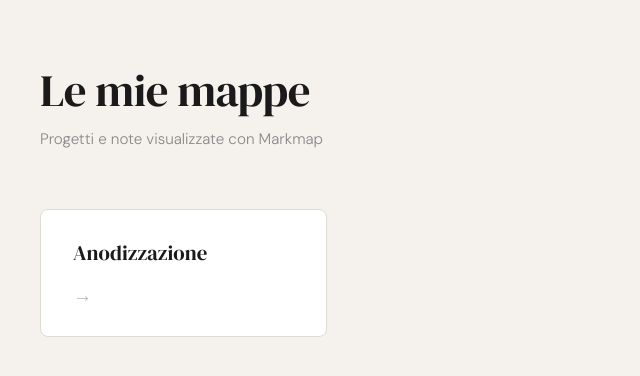
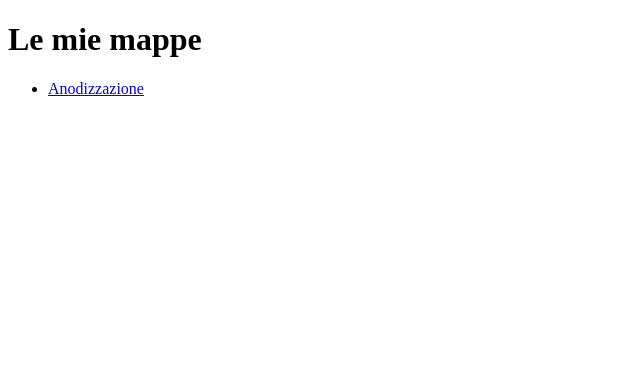
Before and after one commit to Genics74/genics74.github.io, a plain HTML site: page index.html in a window 1280 px wide. Shown: the whole page, without its empty margins (0-640 px from the left). Drawn offline with Linux system fonts and the light colour scheme.

Commit message:
Update index.html

```diff
--- a/index.html
+++ b/index.html
@@ -2,89 +2,12 @@
 <html lang="it">
 <head>
   <meta charset="UTF-8">
-  <meta name="viewport" content="width=device-width, initial-scale=1.0">
   <title>Le mie mappe</title>
-  <style>
-    @import url('https://fonts.googleapis.com/css2?family=DM+Serif+Display&family=DM+Sans:wght@300;400;500&display=swap');
-
-    * { margin: 0; padding: 0; box-sizing: border-box; }
-
-    body {
-      font-family: 'DM Sans', sans-serif;
-      background: #f5f2ed;
-      color: #1a1a1a;
-      min-height: 100vh;
-      padding: 60px 40px;
-    }
-
-    h1 {
-      font-family: 'DM Serif Display', serif;
-      font-size: 2.8rem;
-      font-weight: 400;
-      margin-bottom: 8px;
-      letter-spacing: -0.5px;
-    }
-
-    .subtitle {
-      font-size: 0.95rem;
-      color: #888;
-      font-weight: 300;
-      margin-bottom: 60px;
-    }
-
-    .grid {
-      display: grid;
-      grid-template-columns: repeat(auto-fill, minmax(260px, 1fr));
-      gap: 20px;
-      max-width: 900px;
-    }
-
-    a.card {
-      display: block;
-      background: #fff;
-      border: 1px solid #e0dbd4;
-      border-radius: 8px;
-      padding: 28px 32px;
-      text-decoration: none;
-      color: inherit;
-      transition: transform 0.15s ease, box-shadow 0.15s ease;
-    }
-
-    a.card:hover {
-      transform: translateY(-3px);
-      box-shadow: 0 8px 24px rgba(0,0,0,0.08);
-    }
-
-    .card-title {
-      font-family: 'DM Serif Display', serif;
-      font-size: 1.3rem;
-      font-weight: 400;
-      margin-bottom: 6px;
-    }
-
-    .card-arrow {
-      font-size: 1.2rem;
-      color: #bbb;
-      margin-top: 16px;
-      display: block;
-    }
-  </style>
 </head>
 <body>
-
   <h1>Le mie mappe</h1>
-  <p class="subtitle">Progetti e note visualizzate con Markmap</p>
-
-  <div class="grid">
-
-    <a class="card" href="anodizzazione.html">
-      <div class="card-title">Anodizzazione</div>
-      <span class="card-arrow">→</span>
-    </a>
-
-    <!-- Aggiungi altre card qui -->
-
-  </div>
-
+  <ul>
+    <li><a href="Anodizzazione.html">Anodizzazione</a></li>
+  </ul>
 </body>
 </html>
```
